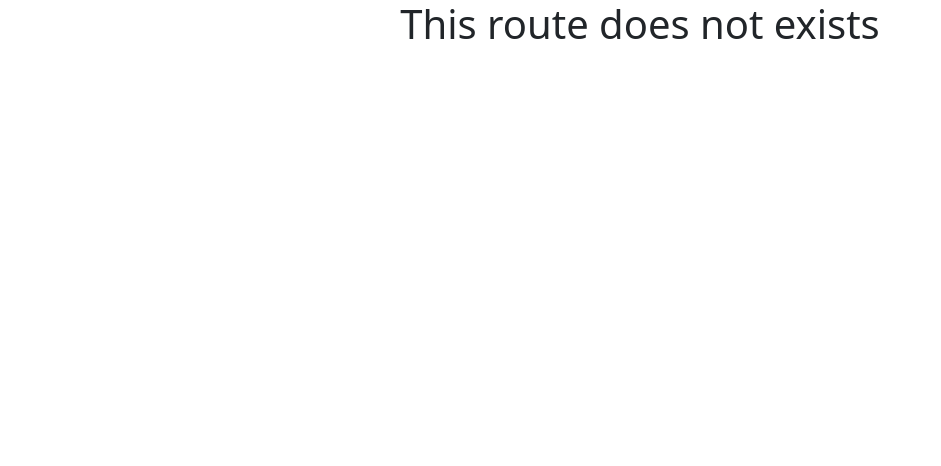
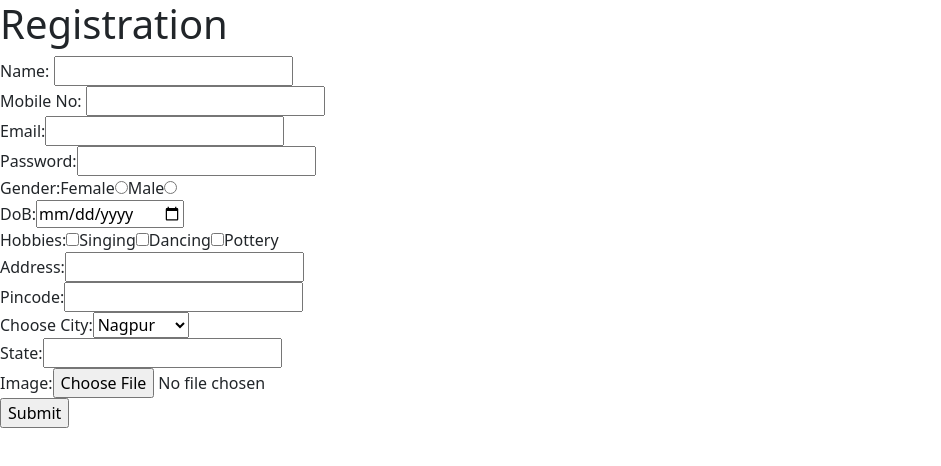
Before and after one commit to monamankar/ReactFirstProject, a React (Create React App) app: page /sign-up in a window 1280 px wide. Shown: the top 466 px of the page, without its empty margins (0-941 px from the left). Built offline with nearby package versions, Linux system fonts and the light colour scheme.

Commit message:
new routes sign-in and sign-up added

```diff
--- a/src/App.js
+++ b/src/App.js
@@ -9,21 +9,23 @@ import Login1 from './Login1'
 import Register1 from './Register1'
 import NoPage1 from './NoPage1'
 import WeatherApi from './WeatherApi';
-import Login from './Login';
+import SignIn from './SignIn';
+import SignUp from './SignUp';
 
 function App() {
   return (
     <BrowserRouter>
       <Routes>
-        <Route path='/' element={<Layout1 />} />
+        <Route path='/' element={<Layout1 />}/>
         <Route path='home' element={<Home1/>}/>
-        <Route path='aboutus' element={<AboutUs1/>} />
-        <Route path='contactus' element={<ContactUs1/> } />
-        <Route path='login' element={<Login1/>} />
-        <Route path='register' element={<Register1/>} />
-        <Route path='weather-api' element={<WeatherApi/>} />
-        <Route path="*" element={<NoPage1 />} />
-        <Route path='Sign-in' element={<Login/>}/>
+        <Route path='aboutus' element={<AboutUs1/>}/>
+        <Route path='contactus' element={<ContactUs1/>}/>
+        <Route path='login' element={<Login1/>}/>
+        <Route path='register' element={<Register1/>}/>
+        <Route path='weather-api' element={<WeatherApi/>}/>
+        <Route path="*" element={<NoPage1 />}/>
+        <Route path='sign-in' element={<SignIn/>}/>
+        <Route path='sign-up' element={<SignUp/>}/>
       </Routes>
 
     </BrowserRouter>
--- a/src/Layout1.js
+++ b/src/Layout1.js
@@ -11,6 +11,8 @@ function Layout1() {
       <a href='/login'>Log-in</a><br/>
       <a href='/register'>Registeration</a><br/>
       <a href='/weather-api'>WeatherApi</a><br/>
+      <a href='/sign-in'>Sign-In</a><br/>
+      <a href='/sign-up'>Sign-Up</a><br/>
 
       <Outlet/>
     </div>
--- a/src/Register1.js
+++ b/src/Register1.js
@@ -1,7 +1,5 @@
 import './App.css';
-import Button from 'react-bootstrap/Button';
 import Form from 'react-bootstrap/Form';
-import {useState} from 'react'
 
 
 
--- a/src/Login.js
+++ b/src/SignIn.js
@@ -2,7 +2,7 @@ import './App.css';
 import { Button } from 'react-bootstrap';
 import { useState } from 'react';
 
-function Login()
+function SignIn()
 {
   const [username,setUsername]= useState();
   const [password,setPassword]= useState();
@@ -26,4 +26,4 @@ function Login()
     </>
   );
 }
-export default Login;
+export default SignIn;
--- /dev/null
+++ b/src/SignUp.js
@@ -0,0 +1,74 @@
+import { useState } from 'react';
+import './App.css';
+
+
+function SignUp(){
+
+  const [name,setName]=useState();
+  const [mobileno,setMobileno]=useState();
+  const [email,setEmail]=useState();
+  const [password,setPassword]=useState();
+  const [gender,setGender]=useState();
+  const [dateob,setDateob]=useState();
+  const [hobbies,setHobbies]=useState();
+  const [address,setAddress]=useState();
+  const [pincode,setPincode]=useState();
+  const [city,setCity]=useState();
+  const [states,setStates]=useState();
+  const [image,setImage]=useState();
+  const [userdata,setUserData]=useState();
+
+  function getData(){
+    console.log("User Sign-up Details");
+    let obj = {"Name": name,"Mobile-No": mobileno,"Email-Id":email,"Password":password,
+              "Gender":gender,"Date-of=Birth":dateob,"Address":address,
+              "Pincode":pincode,"State":states};
+    userdata.push(obj);
+    setUserData([...userdata]);
+    console.log(userdata);
+    }
+
+  return(
+    <>
+      <h1>Registration</h1>
+
+      Name: <input id='1' type = "text" onChange={(e)=>{setName(e.target.value)}}/><br></br>
+
+      Mobile No: <input id='2' type = "text" onChange={(e)=>{setMobileno(e.target.value)}}/><br></br>
+
+      Email:<input id='3' type = "email" onChange={(e)=>{setEmail(e.target.value)}}/><br></br>
+
+      Password:<input id='4' type = "password" onChange={(e)=>{setPassword(e.target.value)}}/><br></br>
+
+      Gender:Female<input id='5' type = "radio" name="Female" onChange={(e)=>{setGender(e.target.value)}}/>
+             Male<input id='6' type="radio" name="Male" onChange={(e)=>{setGender(e.target.value)}}/><br></br>
+
+      DoB:<input id='7' type = "date" onChange={(e)=>{setDateob(e.target.value)}}/><br></br>
+
+      Hobbies:<input id='8' type = "checkbox"/>Singing
+              <input id='9' type = "checkbox"/>Dancing
+              <input id='10' type = "checkbox"/>Pottery<br></br>
+
+      Address:<input id='11' type = "text" onChange={(e)=>{setAddress(e.target.value)}}/><br></br>
+
+      Pincode:<input id='12' type="text" onChange={(e)=>{setPincode(e.target.value)}}/><br></br>
+
+      <label for="City">Choose City:</label>
+      <select name="city" id="13">
+        <option value="nagpur">Nagpur</option>
+        <option value="wardha">Wardha</option>
+        <option value="bhandara">Bhandara</option>
+        <option value="amravati">Amravati</option>
+      </select>
+
+      <br></br>
+
+      State:<input id='14' type = "text" onChange={(e)=>{setStates(e.target.value)}}/><br></br>
+
+      Image:<input id='15' type = "file" /><br></br>
+
+      <input id='16' type = "submit" onClick={()=>{getData()}}/><br></br>
+    </>
+    );
+  }
+export default SignUp;
```
